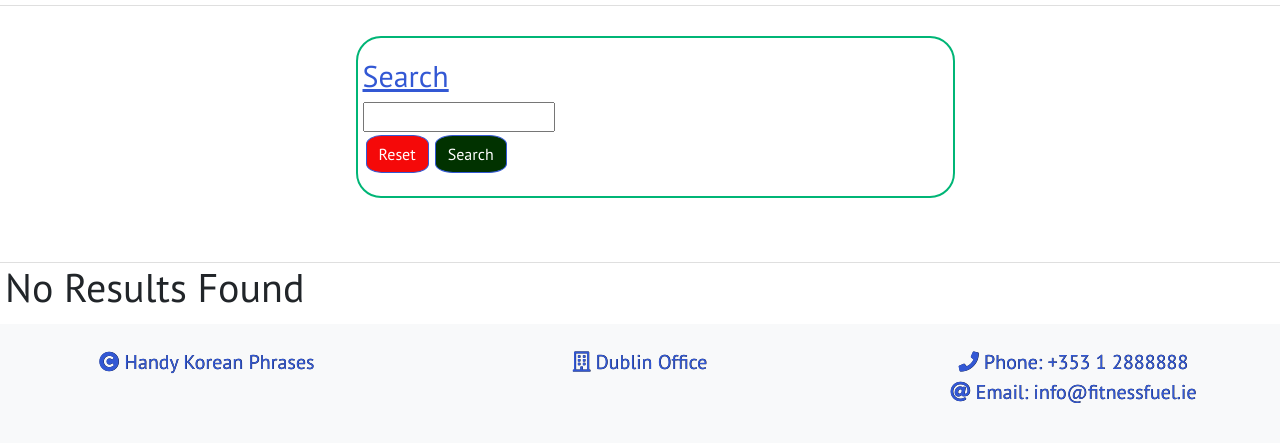
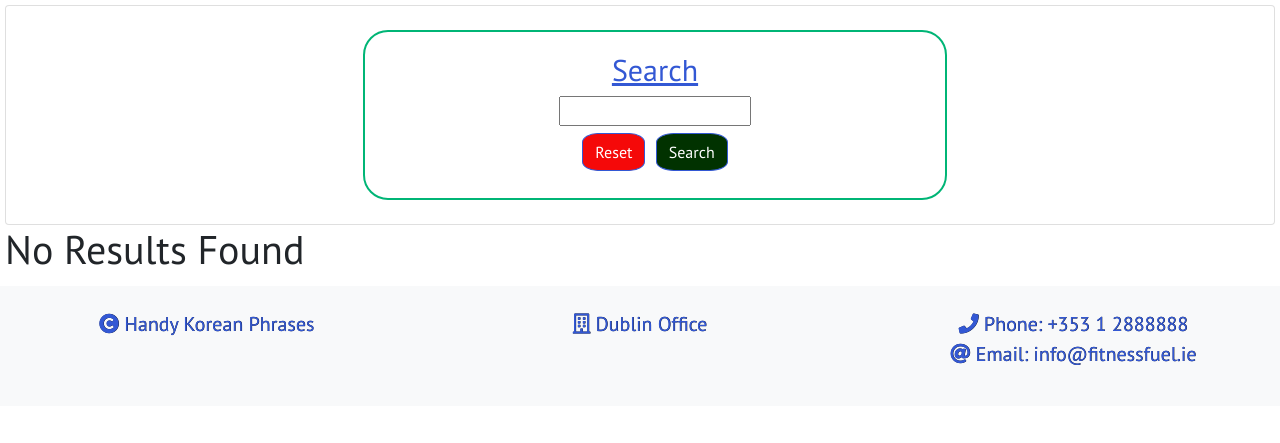
Before and after one commit to JHR1986/johnhenryroche-ms3-fitnessfuel, a Flask app: page /search in a window 1280 px wide. Shown: the part 140-583 px from the top of the page. Run offline with Flask 2, Linux system fonts and the light colour scheme; data that the repository does not hold is empty; some libraries are stand-ins or nearby versions.

Commit message:
Update tasks page with new css class names

```diff
--- a/templates/tasks.html
+++ b/templates/tasks.html
@@ -2,24 +2,26 @@
 {% block content %}
 
 <!--Search Section - tasks.html-->
-<div class="card row">
-    <div class="card-body">
-        <form class="centre-card2" action="{{ url_for('search') }}" method="POST">
+<div class="card searchbackground">
+    <div class="card-body search">
+        <form class="centre-card2 pt-1 pb-1" action="{{ url_for('search') }}" method="POST">
             <div class="card card-styling">
                 <div class="card-body">
                     <div class="row">
-                        <label for="query">
-                            <h4 class="centre-text title-text">Search</h4>
+                        <label class="centre-text" for="query">
+                            <h4 class="title-text">Search</h4>
                         </label>
                         <div class="input-group">
-                            <input type="text" name="query" id="query" minlength="3" aria-label="search"
+                            <input class="centre-text" type="text" name="query" id="query" minlength="3" aria-label="search"
                                 aria-describedby="search box" required>
                         </div>
                     </div>
                     <div class="row">
+                        <div class="col-12-lg centre-text pt-1 pb-1">
                         <a class="btn btn-primary button-margin button-red" href="{{ url_for('get_tasks') }}"
                             role="button">Reset</a>
                         <button class="btn btn-primary button-margin button" type="submit">Search</button>
+                        </div>
                     </div>
                 </div>
             </div>
@@ -30,7 +32,7 @@
 
 <!--Tasks Section - tasks.html-->
 {% if tasks|length > 0 %}
-<div class="card row">
+<div class="card login-heroimage">
     {% for task in tasks %}
     <div class="card-body phrases">
         <h5 class="card-title"><i class="fa fa-list-alt" aria-hidden="true"></i> {{ task.category_name }}</h5>
```
